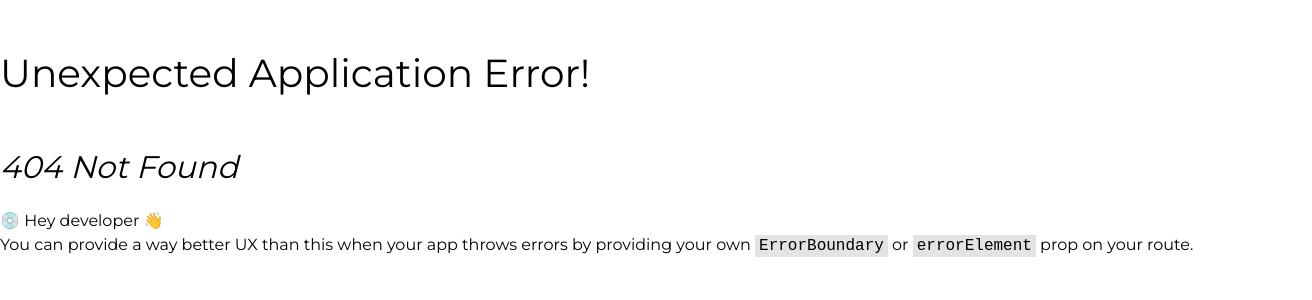
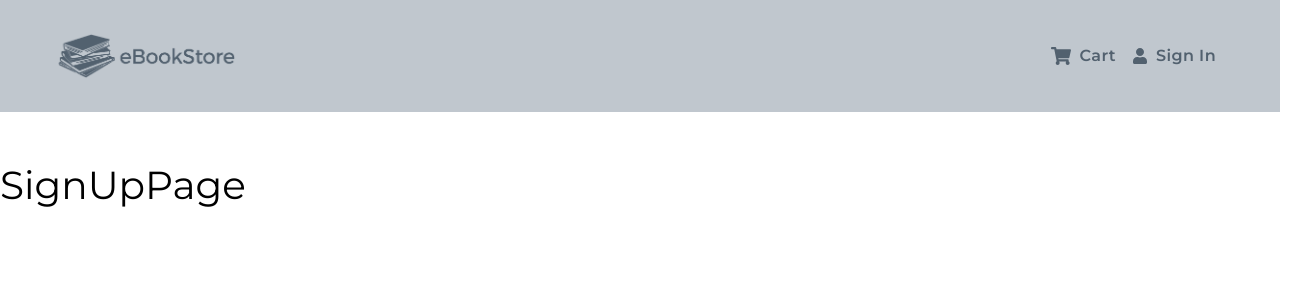
Before and after one commit to MAbdurahman/mern-book-store, a React (Vite) app in the folder frontend/: page /sign-up in a window 1280 px wide. Before the commit this address had no page. Shown: the top 300 px of the page, 1312 px wide, since content can reach past the window. Built offline with nearby package versions, Linux system fonts and the light colour scheme.

Commit message:
Add basic structure for frontend/src/pages/SignUpPage.jsx and add its route to frontend/src/main.jsx

```diff
--- a/frontend/src/main.jsx
+++ b/frontend/src/main.jsx
@@ -8,6 +8,7 @@ import {createBrowserRouter, createRoutesFromElements, Route, RouterProvider} fr
 import HomePage from './pages/HomePage.jsx';
 import ProductPage from './pages/ProductPage.jsx';
 import SignInPage from './pages/SignInPage.jsx';
+import SignUpPage from './pages/SignUpPage.jsx';
 
 
 const router = createBrowserRouter(createRoutesFromElements(
@@ -18,6 +19,7 @@ const router = createBrowserRouter(createRoutesFromElements(
       <Route path="/search/:keyword/page/:pageNumber" element={<HomePage />} />
       <Route path="/product/:productId" element={<ProductPage />} />
       <Route path="/sign-in" element={<SignInPage />} />
+      <Route path="/sign-up" element={<SignUpPage />} />
    </Route>
 ));
 
--- /dev/null
+++ b/frontend/src/pages/SignUpPage.jsx
@@ -0,0 +1,9 @@
+export default function SignUpPage() {
+
+   return (
+      <div>
+         <h2>SignUpPage</h2>
+      </div>
+
+   );
+}
```
